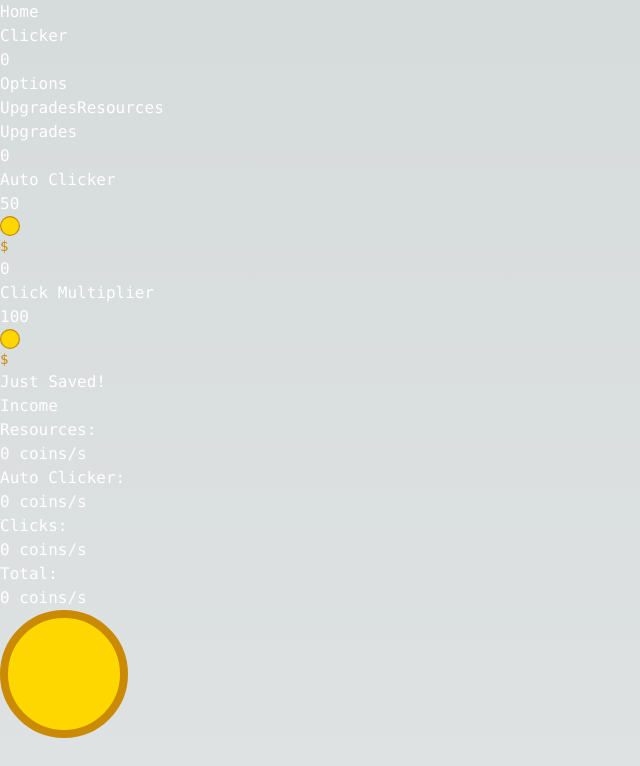
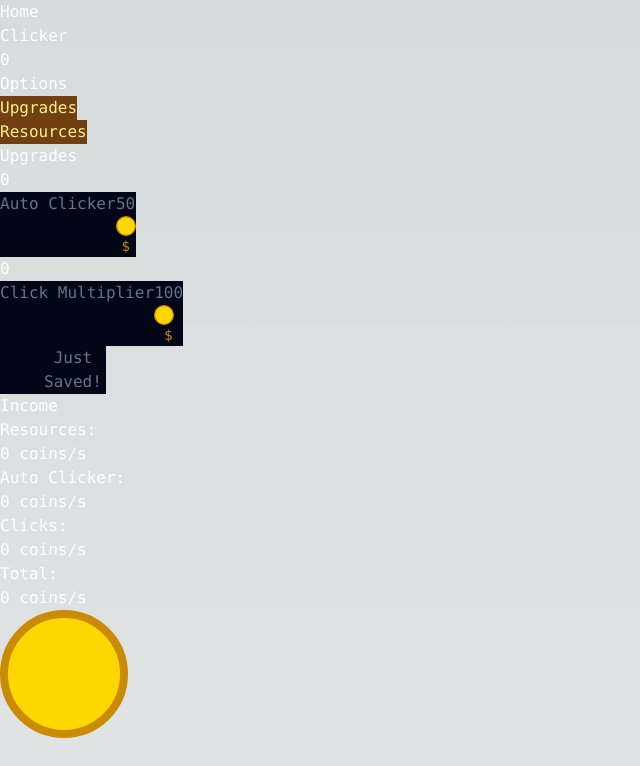
Before and after one commit to ThorGalli/thor-portfolio, a Next.js app: page /clicker in a window 1280 px wide. Shown: the top 766 px of the page, without its empty margins (0-640 px from the left). Built offline with nearby package versions, Linux system fonts and the light colour scheme.

Commit message:
Improve button styles

```diff
--- a/src/app/globals.css
+++ b/src/app/globals.css
@@ -31,3 +31,12 @@ body {
     )
     rgb(var(--background-start-rgb));
 }
+
+.btn {
+  @apply flex h-fit cursor-pointer select-none disabled:cursor-default disabled:border-black disabled:bg-slate-950 disabled:text-slate-500 disabled:hover:bg-slate-900 disabled:hover:border-black;
+}
+
+.btn-yellow {
+  @apply btn;
+  @apply border-yellow-950 bg-yellow-900 text-yellow-200 hover:bg-yellow-700 hover:border-yellow-900 active:bg-yellow-950;
+}
--- a/src/components/shops/buyableBar.tsx
+++ b/src/components/shops/buyableBar.tsx
@@ -20,9 +20,6 @@ export default function BuyableBar({
   const adjustedPrice = getAdjustedItemPrice(buyable)
 
   const isDisabled = totalCoins < adjustedPrice
-  const disabledWrapperProps = isDisabled
-    ? 'bg-slate-950 text-slate-500 hover:bg-slate-900'
-    : 'cursor-pointer bg-yellow-900 hover:bg-yellow-700 active:bg-yellow-950 '
 
   const counterPlacement =
     counterSide === 'left' ? 'flex-column' : 'flex-row-reverse'
@@ -40,13 +37,10 @@ export default function BuyableBar({
       >
         {buyable.amount}
       </div>
-      <div
+      <button
         onClick={() => buy(buyable)}
-        className={
-          'flex w-56 select-none flex-col rounded-[6px] border-gray-300 p-1' +
-          ' ' +
-          disabledWrapperProps
-        }
+        className={'btn-yellow btn w-56 flex-col rounded-[6px] p-1 text-left'}
+        disabled={isDisabled}
       >
         <div className="text-lg">{buyable.name}</div>
         <div
@@ -58,7 +52,7 @@ export default function BuyableBar({
           {short(adjustedPrice)}
           <BaseCoin size={20} />
         </div>
-      </div>
+      </button>
     </div>
   )
 }
--- a/src/layouts/clicker.tsx
+++ b/src/layouts/clicker.tsx
@@ -9,8 +9,6 @@ import { useGameContext } from '@/contexts/useGameContext'
 export default function ClickerGame() {
   const [upgradeDrawerOpen, setUpgradeDrawerOpen] = useState(false)
   const [itemDrawerOpen, setItemDrawerOpen] = useState(false)
-  const drawerButtonClass =
-    'h-fit rounded-[14px] border-4 border-yellow-800 px-2 py-4 text-yellow-200 bg-yellow-700'
 
   const { loading } = useGameContext()
 
@@ -18,13 +16,13 @@ export default function ClickerGame() {
     <div className="flex flex-col gap-2">
       <div className="flex justify-between lg:hidden">
         <button
-          className={drawerButtonClass}
+          className="btn-yellow rounded-[14px] border-4 px-2 py-4"
           onClick={() => setUpgradeDrawerOpen(!upgradeDrawerOpen)}
         >
           Upgrades
         </button>
         <button
-          className={drawerButtonClass}
+          className="btn-yellow rounded-[14px] border-4 px-2 py-4"
           onClick={() => setItemDrawerOpen(!itemDrawerOpen)}
         >
           Resources
```
